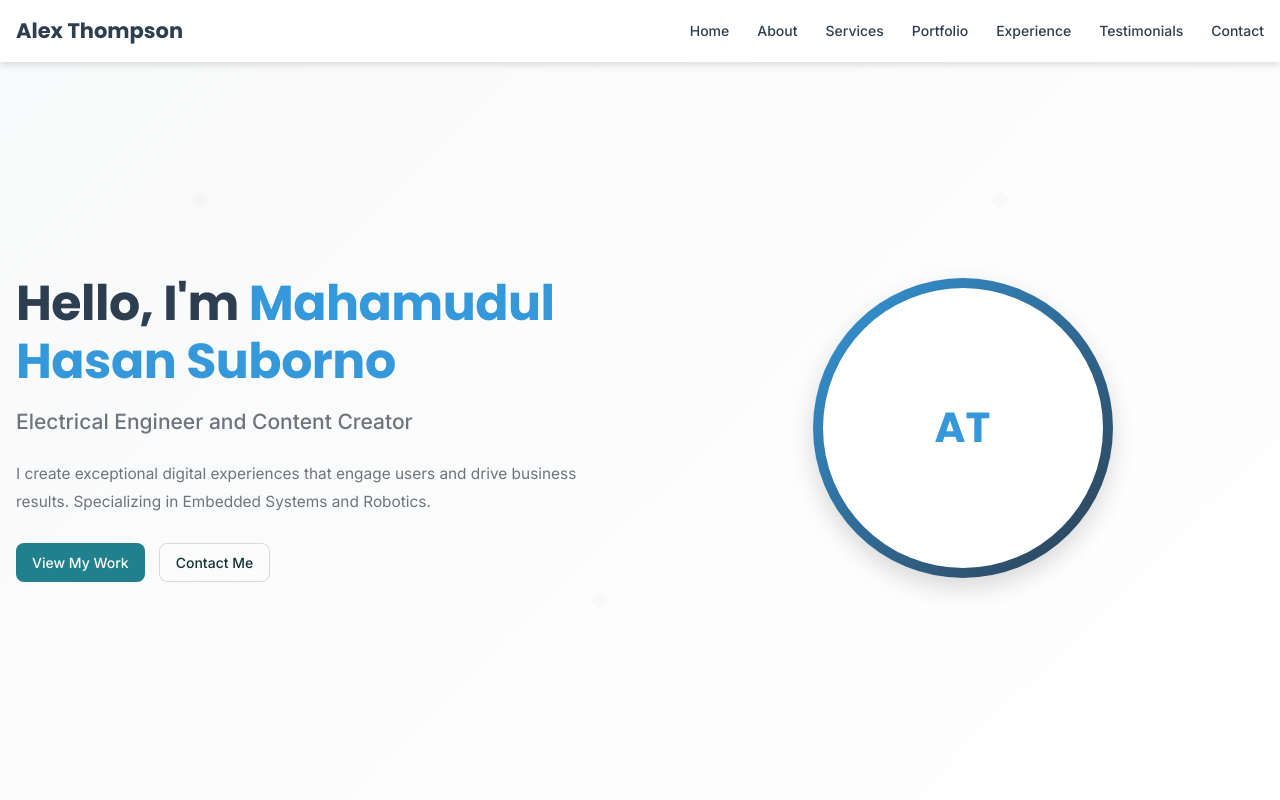
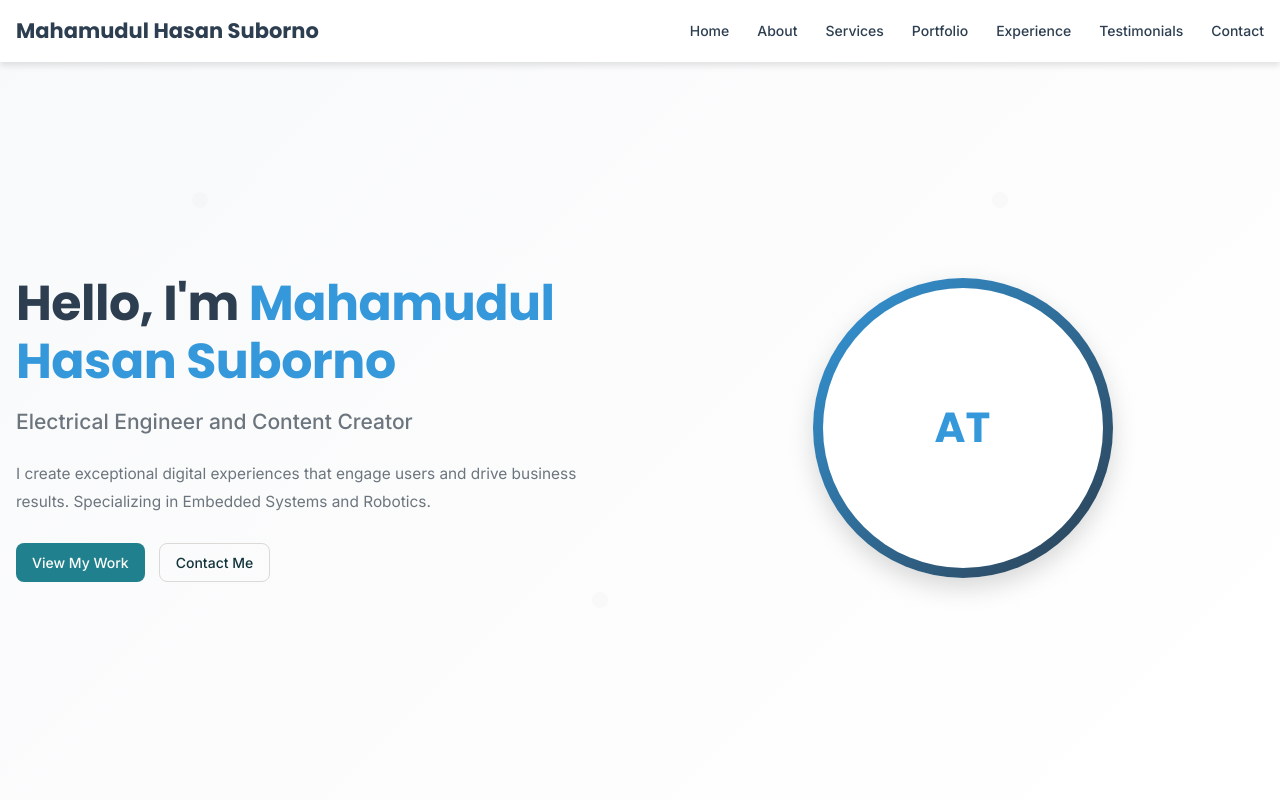
Before and after one commit to SubornoX/SubornoX.github.io, a plain HTML site: page index.html in a window 1280 px wide. Shown: the top 800 px of the page. Drawn offline with Linux system fonts and the light colour scheme; a web font is replaced by a local one.

Commit message:
Update index.html

```diff
--- a/index.html
+++ b/index.html
@@ -14,7 +14,7 @@
     <nav class="navbar" id="navbar">
         <div class="container">
             <div class="nav-content">
-                <a href="#home" class="nav-logo">Alex Thompson</a>
+                <a href="#home" class="nav-logo">Mahamudul Hasan Suborno</a>
                 <ul class="nav-menu" id="nav-menu">
                     <li><a href="#home" class="nav-link">Home</a></li>
                     <li><a href="#about" class="nav-link">About</a></li>
```
